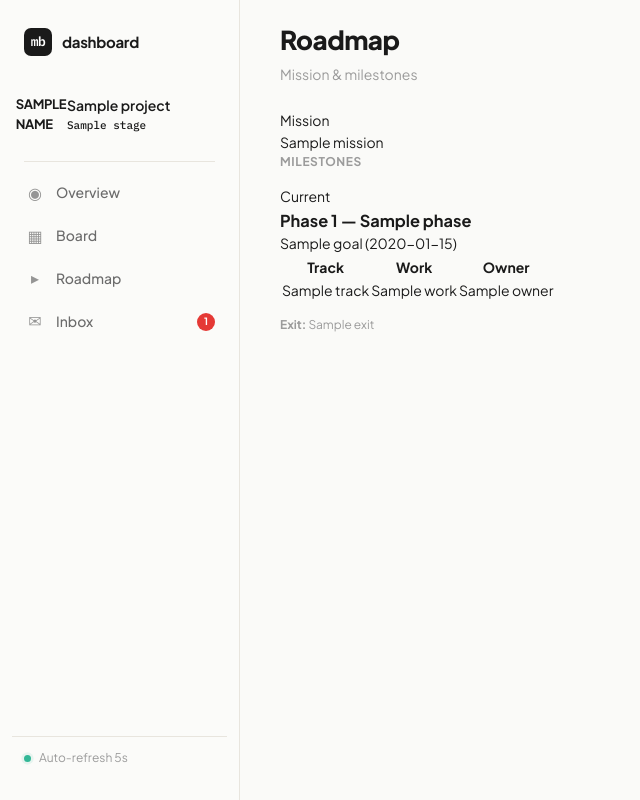
After one commit to Yanick-mj/mb-framework, a FastAPI app: template scripts/dashboard/templates/roadmap.html in a window 1280 px wide. The commit adds this page. Shown: the whole page, without its empty margins (0-640 px from the left). Run offline with FastAPI, Linux system fonts and the light colour scheme; the template is opened without the code that fills it: most values are stand-ins (such as "Sample title", 1, 10 or a date in 2020).

Commit message:
feat(dashboard): D4 — roadmap page + partial (TDD)
Co-Authored-By: Claude Opus 4.6 (1M context) <noreply@anthropic.com>

```diff
--- a/scripts/dashboard/server.py
+++ b/scripts/dashboard/server.py
@@ -73,6 +73,21 @@ def board(request: Request, name: str):
     })
 
 
+@app.get("/projects/{name}/roadmap", response_class=HTMLResponse)
+def roadmap(request: Request, name: str):
+    project = _resolve_project(name)
+    if not project:
+        raise HTTPException(404, f"Project '{name}' not found")
+    path = Path(project["path"])
+    return templates.TemplateResponse(request, "roadmap.html", context={
+        "project": project,
+        "roadmap": parsers.get_roadmap_data(path),
+        "projects": parsers.load_projects(),
+        "current_page": "roadmap",
+        "inbox_count": parsers.get_inbox_data(path)["total"],
+    })
+
+
 # --- Partial routes (HTMX fragments) ---
 
 
@@ -116,6 +131,14 @@ def partial_inbox_count(name: str):
     return HTMLResponse(str(count))
 
 
+@app.get("/partials/{name}/roadmap", response_class=HTMLResponse)
+def partial_roadmap(request: Request, name: str):
+    path = _get_project_path(name)
+    return templates.TemplateResponse(request, "partials/roadmap_content.html", context={
+        "roadmap": parsers.get_roadmap_data(path),
+    })
+
+
 @app.get("/partials/{name}/story/{story_id}", response_class=HTMLResponse)
 def partial_story_modal(request: Request, name: str, story_id: str):
     path = _get_project_path(name)
--- a/scripts/dashboard/templates/base.html
+++ b/scripts/dashboard/templates/base.html
@@ -50,6 +50,9 @@
     <a class="sidebar-item {{ 'active' if current_page == 'board' else '' }}" href="/projects/{{ project.name }}/board">
       <span class="icon">&#9638;</span> Board
     </a>
+    <a class="sidebar-item {{ 'active' if current_page == 'roadmap' else '' }}" href="/projects/{{ project.name }}/roadmap">
+      <span class="icon">&#9656;</span> Roadmap
+    </a>
     <a class="sidebar-item" href="/projects/{{ project.name }}/overview">
       <span class="icon">&#9993;</span> Inbox
       <span class="badge" hx-get="/partials/{{ project.name }}/inbox-count" hx-trigger="every 5s" hx-swap="innerHTML">{{ inbox_count }}</span>
--- /dev/null
+++ b/scripts/dashboard/templates/partials/roadmap_content.html
@@ -0,0 +1,42 @@
+{% if roadmap.mission %}
+<div class="mission-card">
+  <div class="mission-overline">Mission</div>
+  <div class="mission-text">{{ roadmap.mission }}</div>
+</div>
+{% endif %}
+
+{% if roadmap.phases %}
+<div class="section-label">Milestones</div>
+{% for phase in roadmap.phases %}
+{% if not loop.first %}
+<div class="ms-connector"><div class="vline"></div></div>
+{% endif %}
+<div class="milestone-card {{ 'current-ms' if phase.current else 'next-ms' }}">
+  <div class="milestone-tag {{ 'curr' if phase.current else 'nxt' }}">{{ 'Current' if phase.current else 'Next' }}</div>
+  <h3>Phase {{ phase.num }} — {{ phase.name }}</h3>
+  {% if phase.goal %}<p>{{ phase.goal }}{% if phase.timeframe %} ({{ phase.timeframe }}){% endif %}</p>{% endif %}
+  {% if phase.tracks %}
+  <table class="tracks-table">
+    <thead><tr><th>Track</th><th>Work</th><th>Owner</th></tr></thead>
+    <tbody>
+      {% for t in phase.tracks %}
+      <tr><td>{{ t.track }}</td><td>{{ t.work }}</td><td>{{ t.owner }}</td></tr>
+      {% endfor %}
+    </tbody>
+  </table>
+  {% endif %}
+  {% if phase.exit %}<p style="margin-top:12px;font-size:12px;color:var(--text-tertiary)"><strong>Exit:</strong> {{ phase.exit }}</p>{% endif %}
+</div>
+{% endfor %}
+
+{% elif roadmap.raw %}
+<div class="mission-card">
+  <div class="mission-overline">Roadmap</div>
+  <div class="mission-text" style="font-size:14px;white-space:pre-wrap">{{ roadmap.raw }}</div>
+</div>
+
+{% else %}
+<div style="padding:48px;text-align:center;color:var(--text-tertiary)">
+  <p>No roadmap yet. Create <code>_roadmap.md</code> in your project root.</p>
+</div>
+{% endif %}
--- /dev/null
+++ b/scripts/dashboard/templates/roadmap.html
@@ -0,0 +1,11 @@
+{% extends "base.html" %}
+{% block page_title %}Roadmap{% endblock %}
+{% block page_subtitle %}Mission & milestones{% endblock %}
+
+{% block content %}
+<div hx-get="/partials/{{ project.name }}/roadmap"
+     hx-trigger="every 5s"
+     hx-swap="innerHTML">
+  {% include "partials/roadmap_content.html" %}
+</div>
+{% endblock %}
```
Also changed, not shown: scripts/dashboard/tests/test_routes.py (+41 -1 lines).
